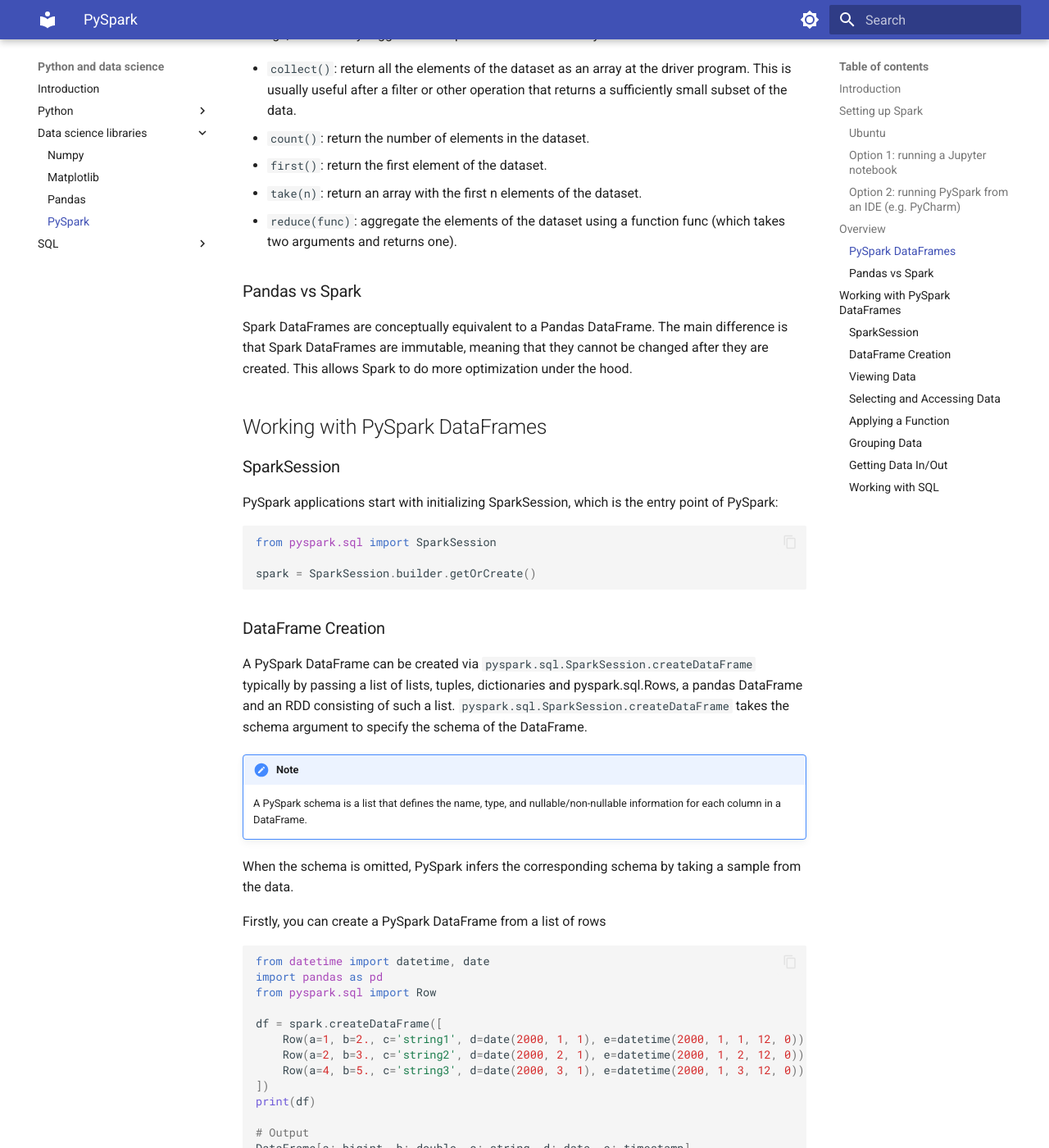
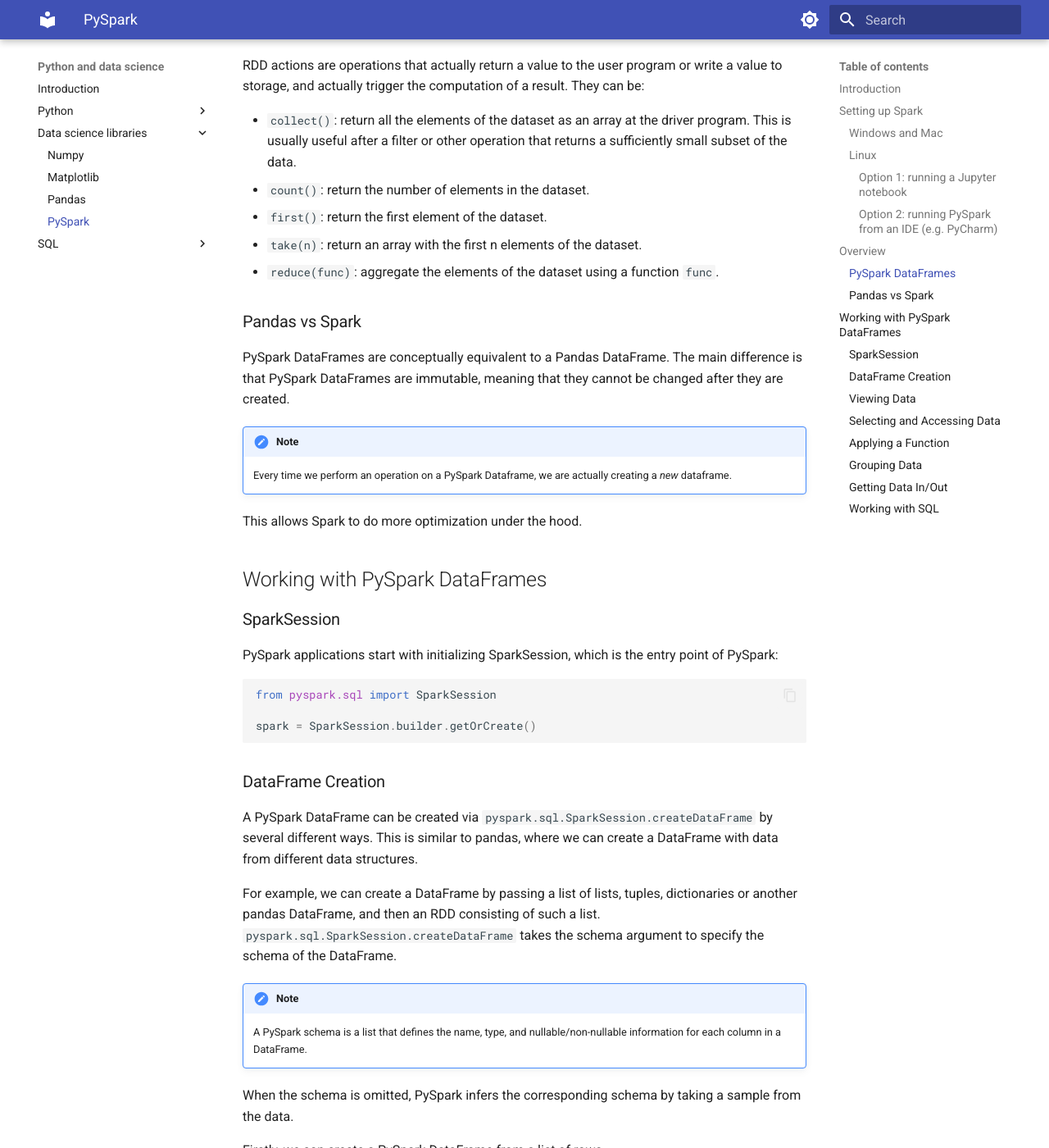
Before and after one commit to gerardpc/python-course, an MkDocs documentation site: the page built from docs/programming/python_libraries/pyspark.md, in a window 1280 px wide and 1400 px high, scrolled down 1818 px. Shown: the whole window at 82% size. Built offline with MkDocs 1.6.1 and Material for MkDocs 9.7.7, drawn with Linux system fonts in a browser that asks for light colours; some of the changed text lies outside the part shown.

Commit message:
polish pyspark

````diff
--- a/docs/programming/python_libraries/pyspark.md
+++ b/docs/programming/python_libraries/pyspark.md
@@ -22,11 +22,15 @@
 We should only use Spark when our data is too big to work with on a single machine. If that is not the case,
 we should use Pandas instead (or a Pandas alternative, like Polars).
 
-### Ubuntu
+### Windows and Mac
+
+Follow the course slides to set up PySpark on your computer
+
+### Linux
 
 The easiest way to start using PySpark is with a docker image. We have two options
 
-### Option 1: running a Jupyter notebook
+#### Option 1: running a Jupyter notebook
 
 Get the docker image from [here](https://hub.docker.com/r/jupyter/pyspark-notebook) by running:
 ```bash
@@ -38,7 +42,7 @@
 ```
 After this two steps we can already write/run Python code with PySpark (from the notebook).
 
-### Option 2: running PySpark from an IDE (e.g. PyCharm)
+#### Option 2: running PySpark from an IDE (e.g. PyCharm)
 
 1. Install docker following the instructions [here](https://docs.docker.com/engine/install/ubuntu/).
 2. Pull the docker image following the instructions [here](https://hub.docker.com/r/apache/spark-py).
@@ -70,14 +74,18 @@
 * `count()`: return the number of elements in the dataset.
 * `first()`: return the first element of the dataset.
 * `take(n)`: return an array with the first n elements of the dataset.
-* `reduce(func)`: aggregate the elements of the dataset using a function func (which takes two arguments
-and returns one).
+* `reduce(func)`: aggregate the elements of the dataset using a function `func`.
 
 ### Pandas vs Spark
 
-Spark DataFrames are conceptually equivalent to a Pandas DataFrame. The main difference is that
-Spark DataFrames are immutable, meaning that they cannot be changed after they are created. This
-allows Spark to do more optimization under the hood.
+PySpark DataFrames are conceptually equivalent to a Pandas DataFrame. The main difference is that
+PySpark DataFrames are immutable, meaning that they cannot be changed after they are created.
+
+!!!note
+    Every time we perform an operation on a PySpark Dataframe, we are actually creating a _new_
+    dataframe.
+
+This allows Spark to do more optimization under the hood.
 
 ## Working with PySpark DataFrames
 
@@ -93,8 +101,11 @@
 
 ### DataFrame Creation
 
-A PySpark DataFrame can be created via `pyspark.sql.SparkSession.createDataFrame` typically by passing a list
-of lists, tuples, dictionaries and pyspark.sql.Rows, a pandas DataFrame and an RDD consisting of such a list.
+A PySpark DataFrame can be created via `pyspark.sql.SparkSession.createDataFrame` by several different ways.
+This is similar to pandas, where we can create a DataFrame with data from different data structures.
+
+For example, we can create a DataFrame by passing a list of lists, tuples, dictionaries or another
+pandas DataFrame, and then an RDD consisting of such a list.
 `pyspark.sql.SparkSession.createDataFrame` takes the schema argument to specify the schema of the DataFrame.
 
 !!!note
@@ -103,7 +114,7 @@
 
 When the schema is omitted, PySpark infers the corresponding schema by taking a sample from the data.
 
-Firstly, you can create a PySpark DataFrame from a list of rows
+Firstly, we can create a PySpark DataFrame from a list of rows
 
 ```python
 from datetime import datetime, date
@@ -400,9 +417,10 @@
 
 Grouping and then applying the avg() function to the resulting groups.
 
-```
+```python
 df.groupby('color').avg().show()
 
+# Output
 +-----+-------+-------+
 |color|avg(v1)|avg(v2)|
 +-----+-------+-------+
````
Also changed, not shown: other parts of docs/programming/python_libraries/pyspark.md (+15 -2 lines).
